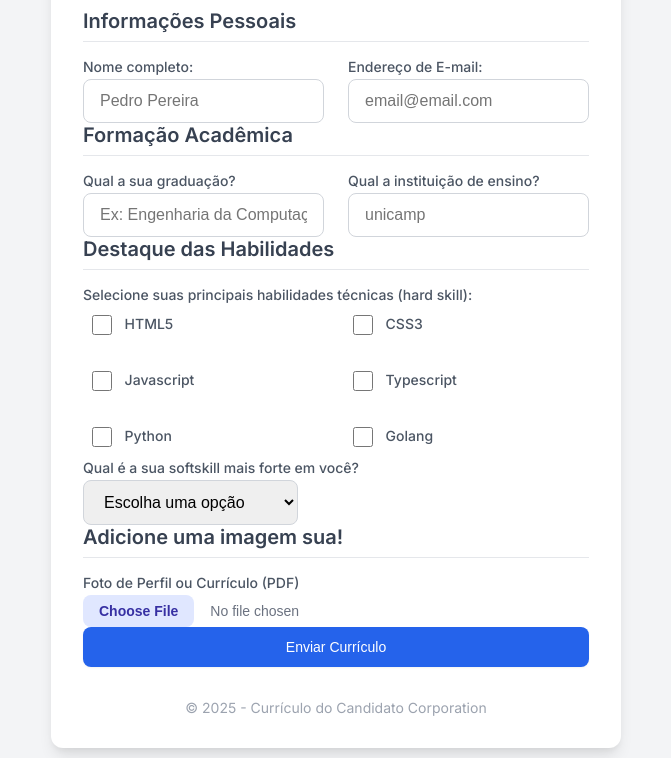
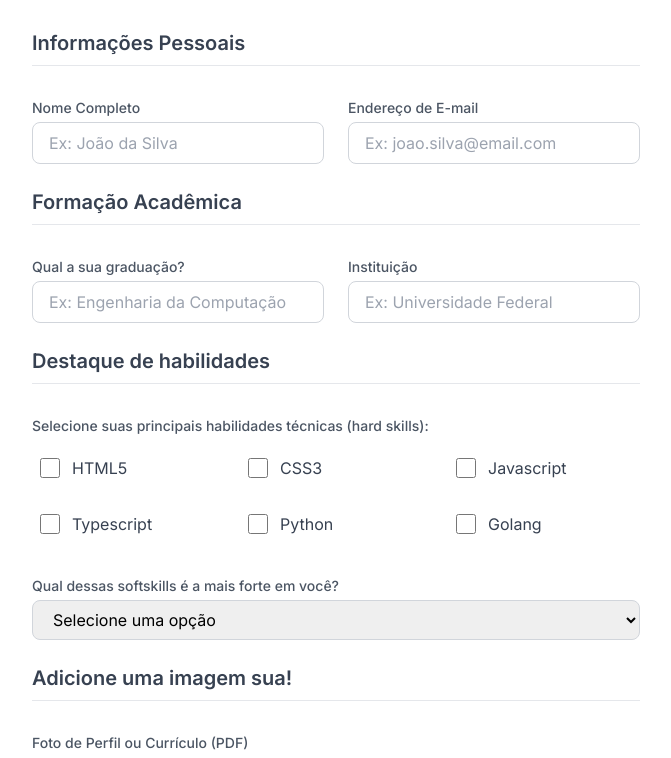
Before and after one commit to joaopaulomts/formulario_candidato, a website: page index.html in a window 1280 px wide. Shown: the part 135-893 px from the top of the page, without its empty margins (304-975 px from the left). Drawn offline with nearby package versions, Linux system fonts and the light colour scheme.

Commit message:
formulário candidato pronto

```diff
--- a/index.html
+++ b/index.html
@@ -1,108 +1,166 @@
 <!DOCTYPE html>
-<html lang="pt-BR">
-
   <head>
     <meta charset="UTF-8" />
     <meta name="viewport" content="width=device-width, initial-scale=1.0" />
-  <meta http-equiv="X-UA-Compatible" content="ie=edge" />
-  <meta name="description" content="Currículo do Candidato - Teste de HTML e CSS" />
-  <meta name="keywords" content="currículo, candidato, teste, HTML, CSS" />
-  <link rel="stylesheet" href="styles.css" />
-  <title>Formulário Currículo</title>
-  <link rel="preconnect" href="https://fonts.googleapis.com">
-<link rel="preconnect" href="https://fonts.gstatic.com" crossorigin>
-<link href="https://fonts.googleapis.com/css2?family=Inter:ital,opsz,wght@0,14..32,100..900;1,14..32,100..900&display=swap" rel="stylesheet">
+    <title>Formulário de Candidato</title>
+    <!-- Tailwind CSS CDN -->
+    <script src="https://cdn.tailwindcss.com"></script>
+    <!-- Google Fonts: Inter -->
+    <link rel="preconnect" href="https://fonts.googleapis.com" />
+    <link rel="preconnect" href="https://fonts.gstatic.com" crossorigin />
+    <link
+      href="https://fonts.googleapis.com/css2?family=Inter:wght@400;500;600;700&display=swap"
+      rel="stylesheet"
+    />
+    <style>
+      body {
+        font-family: "Inter", sans-serif;
+      }
+      .form-input:focus,
+      .form-select:focus,
+      .form-checkbox:focus {
+        outline: 2px solid transparent;
+        outline-offset: 2px;
+        --tw-ring-color: #2563eb; /* blue-600 */
+        box-shadow: 0 0 0 2px var(--tw-ring-color);
+      }
+    </style>
   </head>
-
-<body>
-  <!-- Main -->
-  <form action="#" method="post" enctype="multipart/form-data">
-    <main>
-      <div class="form-container">
-      <div class="form-header">
-          <h1>Formulário para o Candidato</h1>
-          <p>Preencha suas informações abaixo para se candidatar à vaga.</p>
+  <body class="bg-gray-100 flex items-center justify-center min-h-screen p-4 sm:p-6 lg:p-8">
+    <div class="w-full max-w-2xl bg-white rounded-xl shadow-lg p-8 space-y-8">
+      <div class="text-center">
+        <h1 class="text-3xl font-bold text-gray-800">Formulário de Candidato</h1>
+        <p class="text-gray-500 mt-2">Preencha suas informações abaixo para se candidatar à vaga.</p>
       </div>
 
-          <legend>Informações Pessoais</legend>
-          <div class="form-grid">
+      <form action="#" method="POST" class="space-y-6">
+        <fieldset class="space-y-4">
+          <legend class="text-xl font-semibold text-gray-700 border-b border-gray-200 pb-2 w-full">Informações Pessoais</legend>
+          <div class="grid grid-cols-1 md:grid-cols-2 gap-6 pt-4">
             <div>
-              <label for="name">Nome completo: </label>
-              <input type="text" name="name" id="name" placeholder="Pedro Pereira" required />
+              <label for="nome" class="block text-sm font-medium text-gray-600 mb-1">Nome Completo</label>
+              <input
+                type="text"
+                name="nome"
+                id="nome"
+                placeholder="Ex: João da Silva"
+                class="form-input w-full p-4 py-2 border border-gray-300 rounded-lg focus:border-blue-500 transition duration-200"/>
             </div>
             <div>
-               <label for="email">Endereço de E-mail: </label>
-                <input type="email" name="email" id="email" placeholder="email@email.com" required />
+              <label
+                for="email"
+                class="block text-sm font-medium text-gray-600 mb-1">Endereço de E-mail</label>
+              <input
+                type="email"
+                name="email"
+                id="email"
+                placeholder="Ex: joao.silva@email.com"
+                class="form-input w-full p-4 py-2 border border-gray-300 rounded-lg focus:border-blue-500 transition duration-200"/>
             </div>
           </div>
-        <legend>Formação Acadêmica</legend>
-        <div class="form-grid">
+        </fieldset>
+
+        <fieldset class="space-y-4">
+          <legend
+            class="text-xl font-semibold text-gray-700 border-b border-gray-200 pb-2 w-full">Formação Acadêmica</legend>
+            <div class='grid grid-cols-1 md:grid-cols-2 gap-6 pt-4'>
               <div>
-            <label for="text">Qual a sua graduação?</label>
-            <input type="text" name="curso" id="curso" placeholder="Ex: Engenharia da Computação" required />
+                <label for="graduacao" class="block text-sm font-medium text-gray-600 mb-1">Qual a sua graduação?</label>
+                <input
+                  type="text"
+                  name="graduacao"
+                  id="graduacao"
+                  placeholder="Ex: Engenharia da Computação"
+                  class="form-input w-full px-4 py-2 border border-gray-300 rounded-lg focus:border-blue-500 transition duration-200"/>
               </div>
               <div>
-            <label for="instiuicao">Qual a instituição de ensino?</label>
-            <input type="text" name="instituicao" id="instituicao" placeholder="unicamp" required />
+                <label for="instituicao" class="block text-sm font-medium text-gray-600 mb-1">Instituição</label>
+                <input
+                  type="text"
+                  name="instituicao"
+                  id="instituicao"
+                  placeholder="Ex: Universidade Federal"
+                  class="form-input w-full p-4 py-2 border border-gray-300 rounded-lg focus:border-blue-500 transition duration-200"/>
               </div>
             </div>
-        <legend>Destaque das Habilidades</legend>
-        <div>
-          <label>Selecione suas principais habilidades técnicas (hard skill):</label>
-          <div class="skills-grid">
-            <label class="checkbox-label">
-              <input type="checkbox" name="habilidades" value="HTML5">
-              <span>HTML5</span>
+          </fieldset>
+
+          <fieldset class="space-y-4">
+            <legend class="text-xl font-semibold text-gray-700 border-b border-gray-200 pb-2 w-full">Destaque de habilidades</legend>
+              <div class="pt-4 space-y-3">
+                <p class="text-sm font-medium text-gray-600">Selecione suas principais habilidades técnicas (hard skills): </p>
+                <div class="grid grid-cols-2 sm:grid-cols-3 gap-4">
+                  <label class="flex items-center space-x-3 p-2 rounded-lg hover:bg-gray-50 cursor-pointer">
+                    <input type="checkbox" name="habilidades" value="HTML5" class="form-checkbox h-5 w-5 text-blue-600 border-gray-300 rounded focus:ring-blue-500"/>
+                    <span class="text-gray-700">HTML5</span>
                   </label>
-            <label class="checkbox-label">
-              <input type="checkbox" name="habilidades" value="CSS3">
-              <span>CSS3</span>
+                  <label class="flex items-center space-x-3 p-2 rounded-lg hover:bg-gray-50 cursor-pointer">
+                    <input type="checkbox" name="habilidades" value="CSS3" class="form-checkbox h-5 w-5 text-blue-600 border-gray-300 rounded focus:ring-blue-500"/>
+                    <span class="text-gray-700">CSS3</span>
                   </label>
-            <label class="checkbox-label">
-               <input type="checkbox" name="habilidades" value="Javascript">
-               <span>Javascript</span>
+                  <label class="flex items-center space-x-3 p-2 rounded-lg hover:bg-gray-50 cursor-pointer">
+                    <input type="checkbox" name="habilidades" value="Javascript" class="form-checkbox h-5 w-5 text-blue-600 border-gray-300 rounded focus:ring-blue-500"/>
+                    <span class="text-gray-700">Javascript</span>
                   </label>
-            <label class="checkbox-label">
-                <input type="checkbox" name="habilidades" value="Typescript">
-                 <span>Typescript</span>
+                  <label class="flex items-center space-x-3 p-2 rounded-lg hover:bg-gray-50 cursor-pointer">
+                    <input type="checkbox" name="habilidades" value="Typescript" class="form-checkbox h-5 w-5 text-blue-600 border-gray-300 rounded focus:ring-blue-500"/>
+                    <span class="text-gray-700">Typescript</span>
                   </label>
-            <label class="checkbox-label">
-                <input type="checkbox" name="habilidades" value="Python">
-                <span>Python</span>
+                  <label class="flex items-center space-x-3 p-2 rounded-lg hover:bg-gray-50 cursor-pointer">
+                    <input type="checkbox" name="habilidades" value="Python" class="form-checkbox h-5 w-5 text-blue-600 border-gray-300 rounded focus:ring-blue-500"/>
+                    <span class="text-gray-700">Python</span>
                   </label>
-            <label class="checkbox-label">
-               <input type="checkbox" name="habilidades" value="Golang">
-                <span>Golang</span>
+                  <label class="flex items-center space-x-3 p-2 rounded-lg hover:bg-gray-50 cursor-pointer">
+                    <input type="checkbox" name="habilidades" value="Golang" class="form-checkbox h-5 w-5 text-blue-600 border-gray-300 rounded focus:ring-blue-500"/>
+                    <span class="text-gray-700">Golang</span>
                   </label>
                 </div>
-          <div>
-            <label for="softskill">Qual é a sua softskill mais forte em você?</label>
-            <select id="softskill" name="softskill">
-              <option>Escolha uma opção</option>
+              </div>
+              <div class="pt-4">
+                <label
+                for="softskill"
+                class="block text-sm font-medium text-gray-600 mb-1">Qual dessas softskills é a mais forte em você?</label>
+                <select name="softskill" id="softskill" class="form-select w-full px-4 py-2 border border-gray-300 rounded-lg focus:border-blue-500 transition duration-200">
+                  <option>Selecione uma opção</option>
                   <option>Comunicação</option>
-              <option>Inteligência Emocional</option>
-              <option>Pontualidade</option>
-              <option>Curiosidade</option>
+                  <option>Trabalho em equipe</option>
+                  <option>Resolução de problemas</option>
+                  <option>Adaptabilidade</option>
+                  <option>Pensamento crítico</option>
                 </select>
               </div>
+          </fieldset>
+
+          <fieldset class="space-y-4">
+            <legend class="text-xl font-semibold text-gray-700 border-b border-gray-200 pb-2 w-full">Adicione uma imagem sua!</legend>
+            <div class="pt-4">
+              <label for="arquivo" class="block text-sm font-medium text-gray-600 mb-2">Foto de Perfil ou Currículo (PDF)</label>
+              <input type="file" name="arquivo" id="arquivo" class="block w-full text-sm text-gray-500 file:mr-4 file:py-2 file:py-2 file:px-4 file:rounded_lg file:border-0 file:text-sm file:font-semibold file:bg-blue-50 file:text-blue-700 hover:File:bg-blue-100 cursor">
             </div>
-        <!-- Wireframe -->
-        <section>
-          <legend>Adicione uma imagem sua!</legend>
+          </fieldset>
+
           <div>
-            <label for="arquivo">Foto de Perfil ou Currículo (PDF)</label>
-            <input required type="file" id="arquivo" name="arquivo"/>
-          </div>
-          </section>
-        <div>
-          <button type="submit" class="submit-btn">Enviar Currículo</button>
+            <button type="submit" class="w-full flex justify-center py-3 px-4 border border-transparent rounded-lg shadow-sm text-sm font-medium text-white bg-blue-600 hover:bg-blue-700 focus:outline-none focus:ring-2 focus:ring-offset-2 focus:ring-blue-500 transition durarion-200">Enviar Currículo</button>
           </div>
       </form>
-  <footer>
-    <p>© 2025 - Currículo do Candidato Corporation</p>
+
+      <footer class="text-center">
+        <p class="text-sm text-gray-400">&copy; 2025 - Currículo do Candidato Corporation</p>
       </footer>
     </div>
-  </div>
-  </main>
   </body>
 </html>
+<script>
+    // Tailwind CSS configuration for custom styles
+    tailwind.config = {
+      theme: {
+        extend: {
+          colors: {
+            'blue-600': '#2563eb',
+            'blue-500': '#3b82f6',
+            'blue-700': '#1d4ed8',
+          },
+        },
+      },
+    };
+  </script>
--- a/styles.css
+++ /dev/null
@@ -1,187 +0,0 @@
-* {
-  box-sizing: border-box;
-  margin: 0;
-  padding: 0;
-  border: 0;
-  font-size: 100%;
-  vertical-align: baseline;
-}
-
-body {
-  background-color: #f3f4f6;
-  display: flex;
-  align-itens: center;
-  justify-content: center;
-  min-height: 100vh;
-  padding: 1rem;
-  font-family: "Inter", sans-serif;
-  font-optical-sizing: auto;
-  font-weight: 400;
-  font-style: normal;
-}
-
-.form-container {
-  background-color: #ffffff;
-  box-shadow: 0 10px 15px -3px rgba(0, 0, 0, 0.1),
-    0 4px 6px -2px rgba(0, 0, 0, 0.05);
-  border-radius: 0.75rem;
-  width: 100%;
-  max-width: 48rem;
-  padding: 2rem;
-}
-
-.form-header {
-  text-align: center;
-  margin-bottom: 2rem;
-}
-
-.form-header h1 {
-  font-size: 1.875rem;
-  font-weight: 700;
-  color: #1f2937;
-}
-
-.form-header p {
-  color: #6b7280;
-  margin-top: 0.5rem;
-}
-
-form {
-  display: flex;
-  flex-direction: column;
-  gap: 1.5rem;
-}
-
-legend {
-  font-size: 1.25rem;
-  font-weight: 600;
-  color: #374151;
-  border-bottom: 1px solid #e5e7eb;
-  padding-bottom: 0.5rem;
-  width: 100%;
-  margin-bottom: 1rem;
-}
-
-.form-grid {
-  display: grid;
-  grid-template-colums: 1fr;
-  gap: 1.5rem;
-}
-
-label {
-  display: block;
-  font-size: 0.875rem;
-  font-weight: 500;
-  color: #4b5563;
-  margin-bottom: 0.25rem;
-}
-
-input[type="text"],
-input[type="email"],
-select {
-  widht: 100%;
-  padding: 0.75rem 1rem;
-  border: 1px solid #d1d5db;
-  border-radius: 0.5rem;
-  transition: border-color 0.2s, box-shadow 0.2s;
-}
-
-input[type="text"]:focus,
-input[type="email"]:focus,
-select:focus {
-  outline: none;
-  border-color: #2563eb;
-  box-shadow: 0 0 0 2px rgba(37, 99, 235, 0.4);
-}
-
-.skills-grid {
-  display: grid;
-  grid-template-columns: repeat(2, 1fr);
-  gap: 1rem;
-}
-
-.submit-btn {
-  width: 100%;
-  display: flex;
-  justify-content: center;
-  padding: 0.75rem 1rem;
-  border: none;
-  border-radius: 0.5rem;
-  box-shadow: 0 1px 2px rgba(0, 0, 0, 0.05);
-  font-size: 0.875rem;
-  font-weight: 500;
-  color: #ffffff;
-  background-color: #2563eb;
-  cursor: pointer;
-  transition: background-color 0.2s;
-}
-
-.submit-btn:hover {
-  background-color: #1d4ed8;
-}
-
-footer {
-  text-align: center;
-  margin-top: 2rem;
-}
-
-footer p {
-  color: #9ca3af;
-  font-size: 0.875rem;
-}
-
-@media (min-width: 640px) {
-  .form-grid {
-    grid-template-columns: repeat(3, 1fr);
-  }
-}
-
-@media (min-width: 768px) {
-  .form-grid {
-    grid-template-columns: repeat(2, 1fr);
-  }
-}
-
-.checkbox-label {
-  display: flex;
-  align-itens: center;
-  gap: 0.75rem;
-  padding: 0.5rem;
-  border-radius: 0.5rem;
-  cursor: pointer;
-  transition: background-color 0.2s;
-}
-
-.checkbox-label:hover {
-  background-color: #f9fafb;
-}
-
-input[type="checkbox"] {
-  height: 1.25rem;
-  width: 1.35rem;
-  border-radius: 0.25rem;
-  border-color: #d1d5db;
-  color: #2563eb;
-}
-
-input[type="file"] {
-  font-size: 0.875rem;
-  color: #6b7280;
-}
-
-input[type="file"]::file-selector-button {
-  margin-right: 1rem;
-  padding: 0.5rem 1rem;
-  border-radius: 0.5rem;
-  border: none;
-  fonte-size: 0.875rem;
-  font-weight: 600;
-  background-color: #e0e7ff;
-  color: #3730a3;
-  cursor: pointer;
-  transition: background-color 0.2s;
-}
-
-input[type="file"]::file-selector-button:hover {
-  background-color: #c7d2fe;
-}
```
Also changed, not shown: package.json (added, +27 -0 lines), 1 other file. Lines whose indentation alone changed are shown as unchanged.
